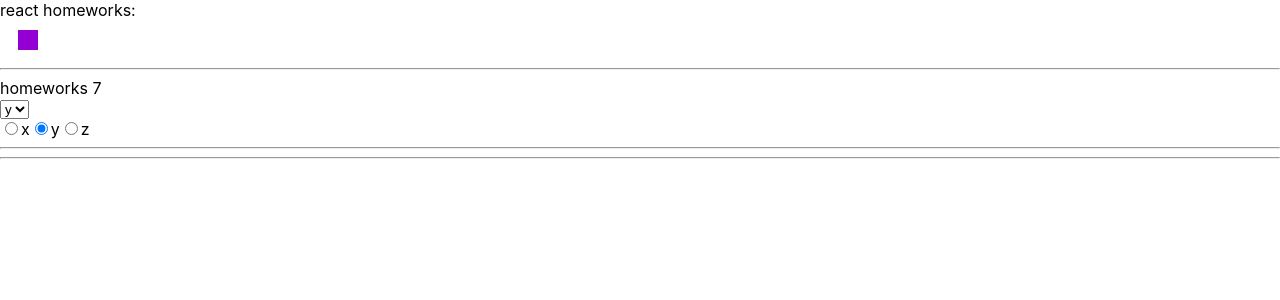
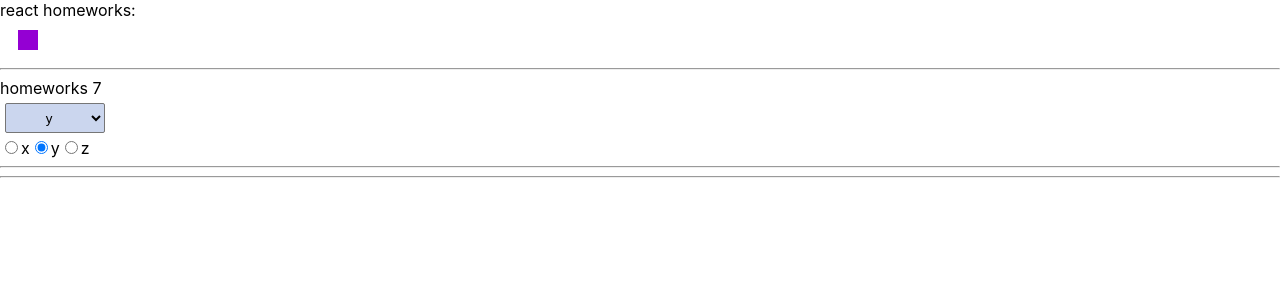
Before and after one commit to AnaKhurs/my-homeworks, a React (Create React App) app: page /#/junior in a window 1280 px wide. Shown: the top 300 px of the page. Built offline with nearby package versions, Linux system fonts and the light colour scheme.

Commit message:
css superSelect

```diff
--- a/src/p2-homeworks/h7/common/c5-SuperSelect/SuperSelect.tsx
+++ b/src/p2-homeworks/h7/common/c5-SuperSelect/SuperSelect.tsx
@@ -1,4 +1,5 @@
 import React, {SelectHTMLAttributes, DetailedHTMLProps, ChangeEvent} from 'react'
+import classes from './superSelect.module.css'
 
 type DefaultSelectPropsType = DetailedHTMLProps<SelectHTMLAttributes<HTMLSelectElement>, HTMLSelectElement>
 
@@ -9,13 +10,13 @@ type SuperSelectPropsType = DefaultSelectPropsType & {
 
 const SuperSelect: React.FC<SuperSelectPropsType> = (
     {
-        options,
+        options, className,
         onChange, onChangeOption,
         ...restProps
     }
 ) => {
     const mappedOptions: any[] = options
-        ? options.map((o, i) => <option key={o + "-" + i} value={o}>{o}</option>)
+        ? options.map((o, i) => <option className={classes.option} key={o + "-" + i} value={o}>{o}</option>)
         : []
 
     const onChangeCallback = (e: ChangeEvent<HTMLSelectElement>) => {
@@ -23,8 +24,14 @@ const SuperSelect: React.FC<SuperSelectPropsType> = (
         onChangeOption && onChangeOption(e.currentTarget.value)
     }
 
+    const finalSelectClassName = classes.select + (
+        className
+            ? " " + className
+            : ""
+    )
+
     return (
-        <select onChange={onChangeCallback} {...restProps}>
+        <select className={finalSelectClassName} onChange={onChangeCallback} {...restProps}>
             {mappedOptions}
         </select>
     )
--- /dev/null
+++ b/src/p2-homeworks/h7/common/c5-SuperSelect/superSelect.module.css
@@ -0,0 +1,33 @@
+.select{
+    width: 100px;
+    height: 30px;
+    text-align: center;
+    /*appearance: none;*/
+    padding: 5px;
+    margin: 5px;
+    cursor: pointer;
+    background-color: #cbd6ee;
+   /* border: 2px inset rgb(118,118,118);*/
+    border-radius: 2px;
+}
+
+.select:focus{
+    color: black;
+    background: #cfcef9;
+}
+
+.option{
+    color: white;
+    background: royalblue;
+}
+
+.option:checked{
+    background: #1d49aa;
+    color: white;
+}
+
+.option:hover{
+    box-shadow: 0 0 10px 100px grey inset;
+    transition: all .2s ease-in-out;
+    background: #6c7589;
+}
```
Also changed, not shown: src/p2-homeworks/h7/common/c5-SuperSelect/superSelect.css (deleted), src/p2-homeworks/h7/common/c6-SuperRadio/superRadio.css (deleted), src/p2-homeworks/h7/common/c6-SuperRadio/superRadio.module.css (added).
